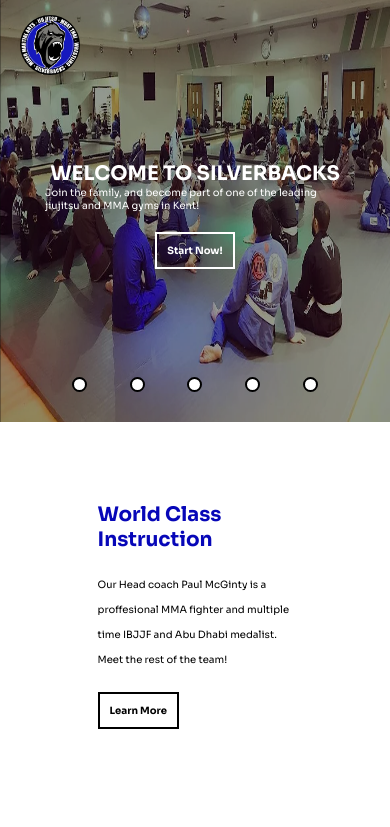
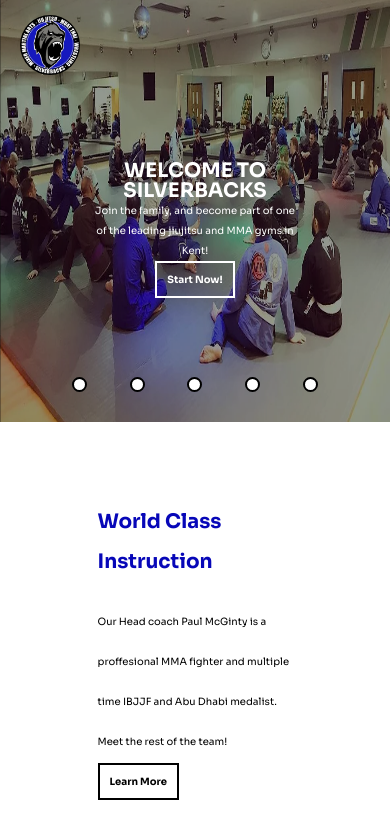
Before and after one commit to Petemc121/silverbacks-mma, a React (Create React App) app: page / in a window 390 px wide. Shown: the top 827 px of the page. Built offline with nearby package versions, Linux system fonts and the light colour scheme.

Commit message:
updated media queries.

```diff
--- a/src/App.css
+++ b/src/App.css
@@ -122,6 +122,12 @@
   opacity: 0;
   transition: opacity 3s;
   height: 300px;
+  margin-left: 50px;
+  margin-top: 600px;
+  line-height: 50px;
+  display: flex;
+  flex-direction: column;
+  align-items: flex-start;
 }
 
 #welcome {
@@ -130,16 +136,10 @@
   align-items: center;
   justify-content: space-between;
   font-family: "sora";
-}
-
-#family {
-  display: flex;
-  flex-direction: column;
-  align-items: flex-start;
-  justify-content: space-evenly;
-  font-family: "sora";
-  margin-left: 50px;
-  margin-top: 300px;
+  text-align: center;
+  margin-top: 0px;
+  margin-left: 0px;
+  line-height: 45px;
 }
 
 .onWhiteButtons {
@@ -158,11 +158,10 @@
 }
 
 .buttons {
-  height: 50px;
+  height: auto;
   background: none;
   transition: all 0.2s;
   padding: 10px;
-  margin: 20px auto;
   font-size: 20px;
   cursor: pointer;
 }
@@ -267,15 +266,12 @@
     width: 80%;
   }
 
-  #family {
-    margin-top: 0px;
-    width: 200px;
-  }
-
   .imageText {
-    font-size: 10px;
-    max-width: 300px;
+    font-size: 15px;
+    max-width: 500px;
     height: 100px;
+    margin-top: 100px;
+    line-height: 50px;
   }
 
   .imageContainer {
@@ -296,17 +292,14 @@
     width: 50%;
     margin: 50px 0px;
     order: 1;
-    line-height: 25px;
+    font-size: 15px;
+    line-height: 40px;
   }
   #instructorsDescription {
     width: 50%;
     margin: 80px 0px;
-    font-size: 10px;
-    line-height: 25px;
-  }
-
-  #gorillaDescription {
-    font-size: 10px;
+    font-size: 15px;
+    line-height: 40px;
   }
 
   #paul {
@@ -319,6 +312,38 @@
   }
 }
 
+@media (max-width: 400px) {
+  #gymTitle {
+    display: none;
+  }
+
+  .imageText {
+    font-size: 10px;
+    max-width: 200px;
+    margin-top: 0px;
+    height: 100px;
+    line-height: 25px;
+  }
+
+  #welcome {
+    line-height: 20px;
+  }
+
+  #gorillaDescription {
+    width: 50%;
+    margin: 50px 0px;
+    order: 1;
+    font-size: 10px;
+    line-height: 40px;
+  }
+  #instructorsDescription {
+    width: 50%;
+    margin: 80px 0px;
+    font-size: 10px;
+    line-height: 40px;
+  }
+}
+
 #instructorContainer {
   margin-top: 20px;
   display: flex;
@@ -328,12 +353,6 @@
 #gorillaContainer {
   display: flex;
   align-items: center;
-}
-
-@media (max-width: 400px) {
-  #gymTitle {
-    display: none;
-  }
 }
 
 @keyframes slideleft {
--- a/src/components/Slider.tsx
+++ b/src/components/Slider.tsx
@@ -18,6 +18,7 @@
       paragraph:
         "Join the family, and become part of one of the leading jiujitsu and MMA gyms in Kent!",
       button: true,
+      buttonText: "Start Now!",
       imageContainerContent: "center",
     },
     {
@@ -28,6 +29,7 @@
       paragraph:
         "Join the family, and become part of one of the leading jiujitsu and MMA gyms in Kent!",
       button: false,
+      buttonText: "",
       imageContainerContent: "flex-start",
     },
     {
@@ -37,7 +39,8 @@
       heading: "MMA CLASSES",
       paragraph: "Brush up on your striking every monday with our MMA classes.",
       button: true,
-      imageContainerContent: "center",
+      buttonText: "Learn More",
+      imageContainerContent: "flex-start",
     },
     {
       id: 3,
@@ -46,7 +49,8 @@
       heading: "KIDS WELCOME!",
       paragraph: "Check out our frequent schedule for kids jiujitsu classes.",
       button: true,
-      imageContainerContent: "center",
+      buttonText: "Learn More",
+      imageContainerContent: "flex-start",
     },
     {
       id: 4,
@@ -55,7 +59,8 @@
       heading: "Grappling",
       paragraph: "Silverbacks caters to both gi and no gi!",
       button: true,
-      imageContainerContent: "center",
+      buttonText: "Learn More",
+      imageContainerContent: "flex-start",
     },
   ];
 
--- a/src/components/SliderImg.tsx
+++ b/src/components/SliderImg.tsx
@@ -9,6 +9,7 @@
     heading: string;
     paragraph: string;
     button: boolean;
+    buttonText: string;
     imageContainerContent: string;
   };
   slidePosition: string;
@@ -49,7 +50,7 @@
           className="buttons onBlackButtons"
           id="startNow"
         >
-          Start Now!
+          {sliderImage.buttonText}
         </button>
       </div>
       <div className="blackout"></div>
--- a/src/components/SliderImgs.tsx
+++ b/src/components/SliderImgs.tsx
@@ -9,6 +9,7 @@
     heading: string;
     paragraph: string;
     button: boolean;
+    buttonText: string;
     imageContainerContent: string;
   }[];
   slidePosition: string;
```
